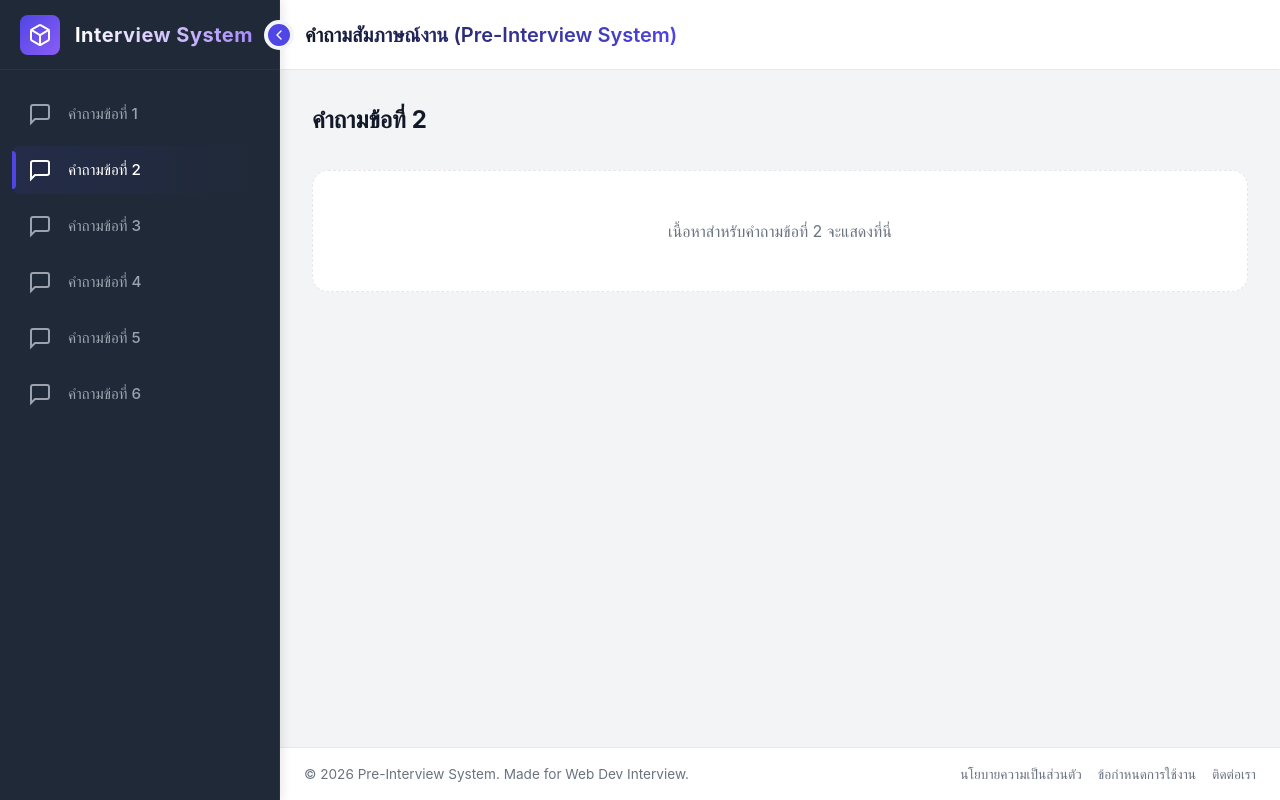
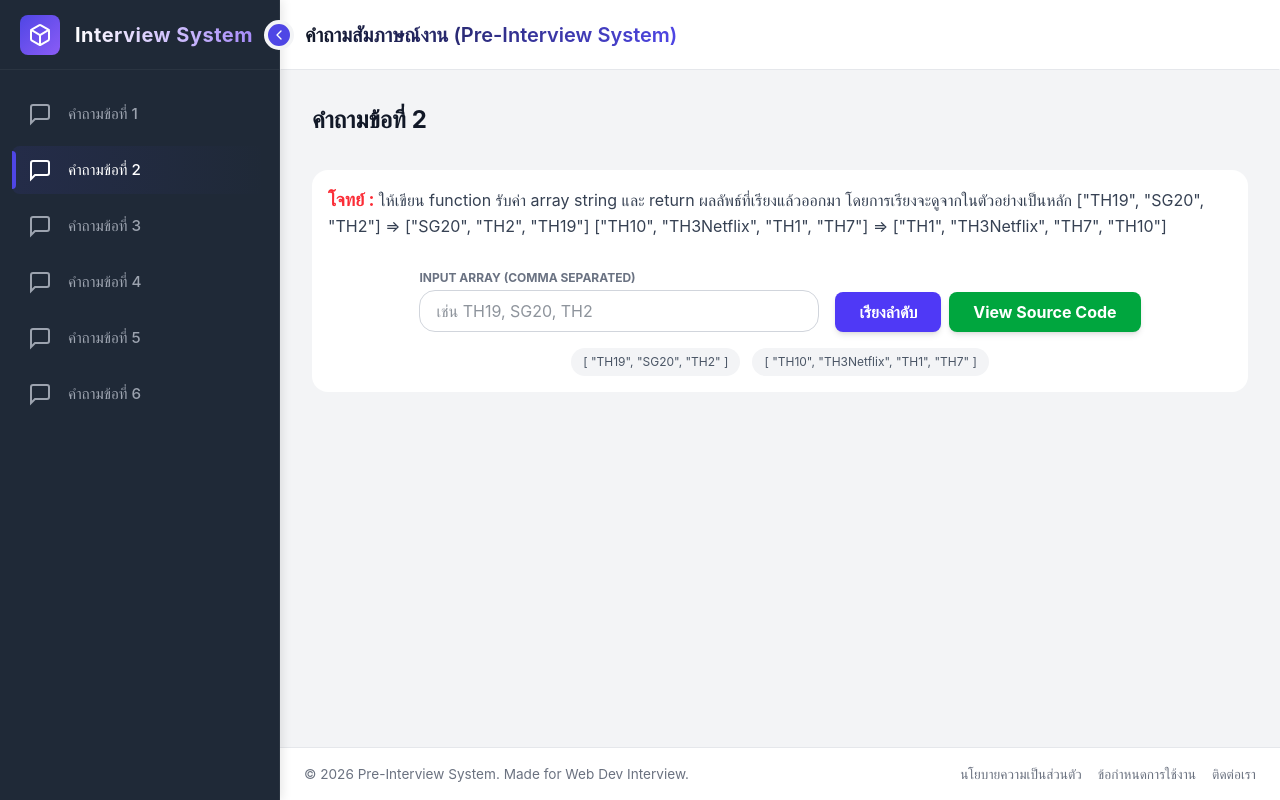
Before and after one commit to taratep69/persec2026-Web-dev-interview-taratep, a Vue app: page /q2 in a window 1280 px wide. Built offline with nearby package versions, Linux system fonts and the light colour scheme.

Commit message:
feat: ข้อ2

```diff
--- a/src/views/Question2.vue
+++ b/src/views/Question2.vue
@@ -3,11 +3,117 @@
     <div class="content-header">
       <h2 class="content-title">คำถามข้อที่ 2</h2>
     </div>
-    <div class="blank-state">
-      <p>เนื้อหาสำหรับคำถามข้อที่ 2 จะแสดงที่นี่</p>
+    <div class="bg-white p-4 rounded-lg">
+      <span class="text-lg text-red-500 font-bold">โจทย์ : </span>
+      <span class="mt-2 text-gray-700">
+        ให้เขียน function รับค่า array string และ return ผลลัพธ์ที่เรียงแล้วออกมา โดยการเรียงจะดูจากในตัวอย่างเป็นหลัก
+        ["TH19", "SG20", "TH2"] => ["SG20", "TH2", "TH19"]
+        ["TH10", "TH3Netflix", "TH1", "TH7"] => ["TH1", "TH3Netflix", "TH7", "TH10"]
+      </span>
+
+      <div class="flex flex-col gap-6 pt-8 mt-6 pb-4">
+        <div class="flex flex-wrap items-center justify-center gap-4">
+          <div class="flex flex-col gap-1">
+            <label class="text-xs font-bold text-gray-500 uppercase ml-1">Input Array (comma separated)</label>
+            <input
+              type="text"
+              v-model="inputString"
+              placeholder='เช่น TH19, SG20, TH2'
+              class="w-full sm:w-[400px] px-4 py-2 border border-gray-300 rounded-lg focus:outline-none focus:ring-2 focus:ring-indigo-500 focus:border-indigo-500 transition-shadow text-gray-800"
+              @keyup.enter="handleSort"
+            />
+          </div>
+          <div class="flex gap-2 self-end mb-1">
+            <button
+              @click="handleSort"
+              class="bg-indigo-600 hover:bg-indigo-700 text-white px-6 py-2 rounded-md font-bold transition-all shadow-md focus:outline-none focus:ring-2 focus:ring-indigo-500 focus:ring-offset-2"
+            >
+              เรียงลำดับ
+            </button>
+            <button
+              @click="showSourceCode = true"
+              class="bg-green-600 hover:bg-green-700 text-white px-6 py-2 rounded-md font-bold transition-all shadow-md focus:outline-none focus:ring-2 focus:ring-indigo-500 focus:ring-offset-2"
+            >
+              View Source Code
+            </button>
+          </div>
+        </div>
+
+        <div v-if="sortedOutput.length > 0" class="flex pb-4 flex-col items-center animate-in fade-in slide-in-from-top-4 duration-300">
+          {{ formatOutput(sortedOutput) }}
+        </div>
+      </div>
+
+      <div class="mt-4 flex flex-wrap justify-center gap-3">
+        <button
+          v-for="(preset, idx) in presets"
+          :key="idx"
+          @click="usePreset(preset)"
+          class="text-xs bg-gray-100 hover:bg-gray-200 text-gray-600 px-3 py-1.5 rounded-full border border-gray-200 transition-colors"
+        >
+          {{ preset }}
+        </button>
+      </div>
+    </div>
+
+    <div v-if="showSourceCode" class="fixed inset-0 z-50 flex items-center justify-center p-4 bg-gray-900/60 backdrop-blur-sm transition-all overflow-y-auto">
+      <div class="bg-white rounded-2xl shadow-2xl max-w-4xl w-full max-h-[90vh] flex flex-col overflow-hidden">
+        <div class="px-6 py-4 border-b border-gray-100 flex justify-between items-center bg-gray-50/50">
+          <h3 class="text-xl font-bold text-gray-800">Source Code: Question 2</h3>
+        </div>
+        <div class="p-6 overflow-y-auto bg-[#1e1e1e] text-gray-300 font-mono text-sm leading-relaxed whitespace-pre overflow-x-auto">
+          <code class="block" v-text="sourceCode"></code>
+        </div>
+        <div class="px-6 py-4 border-t border-gray-100 flex justify-end bg-gray-50/50">
+          <button @click="showSourceCode = false" class="px-6 py-2 bg-gray-800 text-white rounded-lg font-bold hover:bg-gray-900 transition-colors">
+            ปิดหน้าต่าง
+          </button>
+        </div>
+      </div>
     </div>
   </main>
 </template>
+
+<script setup lang="ts">
+  import { ref } from 'vue';
+
+  const inputString = ref<string>('');
+  const sortedOutput = ref<string[]>([]);
+  const showSourceCode = ref<boolean>(false);
+
+  const presets = [
+    ["TH19", "SG20", "TH2"],
+    ["TH10", "TH3Netflix", "TH1", "TH7"]
+  ];
+
+  const sourceCode = `const handleSort = (input: string): string[] => {
+  const raw = input.replace(/[\\[\\]]/g, '');
+  const arr = raw.split(',')
+    .map(s => s.trim().replace(/^["']|["']$/g, ''))
+    .filter(s => s !== '');
+
+  return [...arr].sort((a, b) =>
+    a.localeCompare(b, undefined, { numeric: true })
+  );
+};`;
+
+  const usePreset = (preset: string[]) => {
+    inputString.value = preset.join(', ');
+    handleSort();
+  };
+
+  const handleSort = () => {
+    const raw = inputString.value.replace(/[\[\]]/g, '');
+    const arr = raw.split(',').map(s => s.trim().replace(/^["']|["']$/g, ''));
+    sortedOutput.value = [...arr].sort((a, b) =>
+      a.localeCompare(b, undefined, { numeric: true })
+    );
+  };
+
+  const formatOutput = (arr: string[]) => {
+    return '[' + arr.map(s => `"${s}"`).join(', ') + ']';
+  };
+</script>
 
 <style scoped>
 .content-area {
@@ -23,12 +129,4 @@
   font-weight: 700;
   color: var(--text-main);
 }
-.blank-state {
-  background-color: var(--surface);
-  border-radius: var(--radius-lg);
-  padding: 48px;
-  text-align: center;
-  color: var(--text-muted);
-  border: 1px dashed var(--border);
-}
 </style>
```
